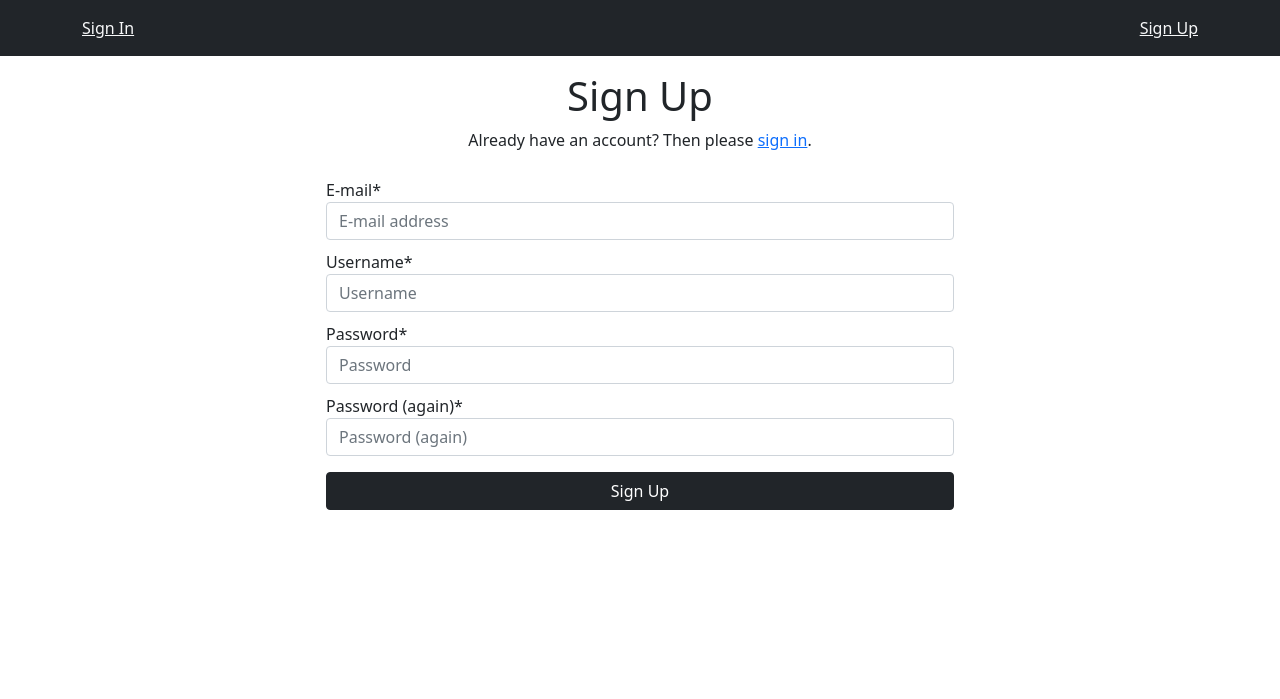
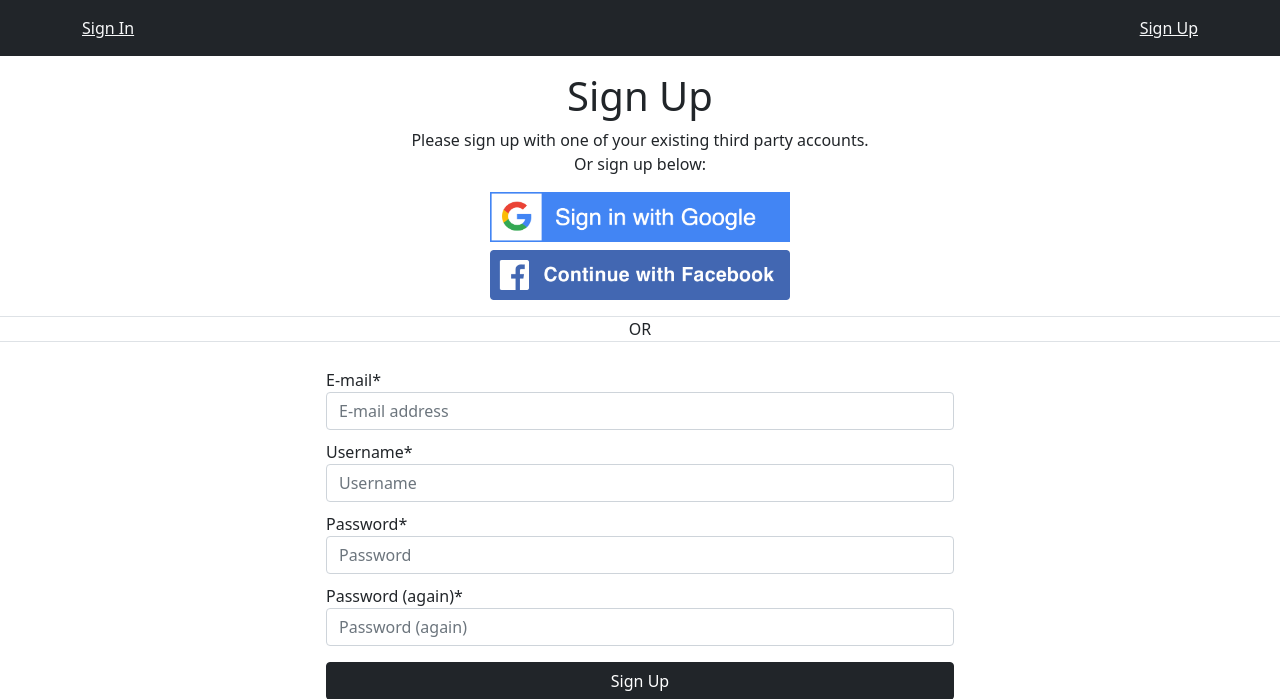
Before and after one commit to jameshenry2020/django-authentication-system-and-Oauth2, a Django app: page /accounts/signup/ in a window 1280 px wide. Shown: the top 699 px of the page. Run offline with Django 4.2, Linux system fonts and the light colour scheme; some libraries are stand-ins or nearby versions.

Commit message:
implement the google oauth2 sigin and signup features

```diff
--- a/templates/account/base.html
+++ b/templates/account/base.html
@@ -26,7 +26,6 @@
       <div class="container d-flex justify-content-between">
           {% if user.is_authenticated %}
           <div><a class="text-light" href="{% url 'account_email' %}">Change E-mail</a></div>
-          <div><a class="text-light" href="{% url 'home' %}">Home</a></div>
           <div><a class="text-light" href="{% url 'account_logout' %}">Sign Out</a></div>
           {% else %}
           <div><a class="text-light" href="{% url 'account_login' %}">Sign In</a></div>
--- a/templates/account/signup.html
+++ b/templates/account/signup.html
@@ -1,6 +1,6 @@
 {% extends "account/base.html" %}
 
-{% load i18n %}
+{% load i18n socialaccount %}
 
 {% load crispy_forms_filters %}
 
@@ -9,8 +9,30 @@
 {% block content %}
 <div class="text-center">
     <h1>{% trans "Sign Up" %}</h1>
+    {% get_providers as socialaccount_providers %}
 
-    <p>{% blocktrans %}Already have an account? Then please <a href="{{ login_url }}">sign in</a>.{% endblocktrans %}</p>
+    {% if socialaccount_providers %}
+    <p>{% blocktrans with site.name as site_name %}Please sign up with one
+    of your existing third party accounts.<br>Or  sign up below:{% endblocktrans %}</p>
+
+    <div class="socialaccount_ballot">
+
+      <div class="socialaccount_providers">
+        {% include "socialaccount/snippets/provider_list.html" with process="signup" %}
+      </div>
+
+      <div class="login-or border-top border-bottom my-3">{% trans 'OR' %}</div>
+
+    </div>
+
+    {% include "socialaccount/snippets/login_extra.html" %}
+
+    {% else %}
+    <p>{% blocktrans %}If you already have  an account , then please
+    <a href="{{ login_url }}">sign in</a>{% endblocktrans %}</p>
+    {% endif %}
+  </div>
+
 </div>
 <div class="row">
     <div class="col-md-6 offset-md-3">
--- a/user_authentication/urls.py
+++ b/user_authentication/urls.py
@@ -1,6 +1,8 @@
 
 from django.contrib import admin
 from django.urls import path, include
+from django.conf import settings
+from django.conf.urls.static import static
 
 urlpatterns = [
     path('admin/', admin.site.urls),
```
Also changed, not shown: user_authentication/settings.py (+29 -2 lines).
